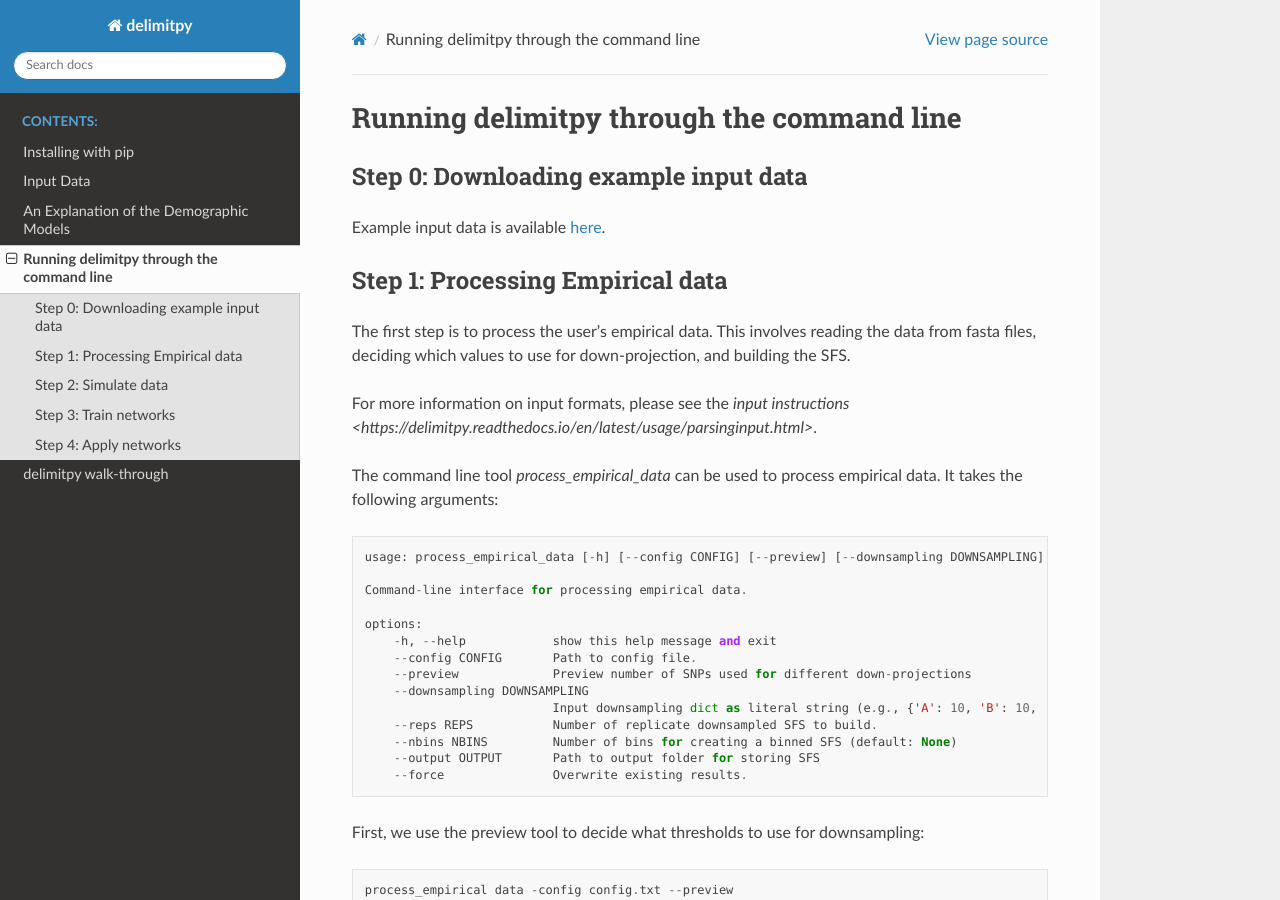
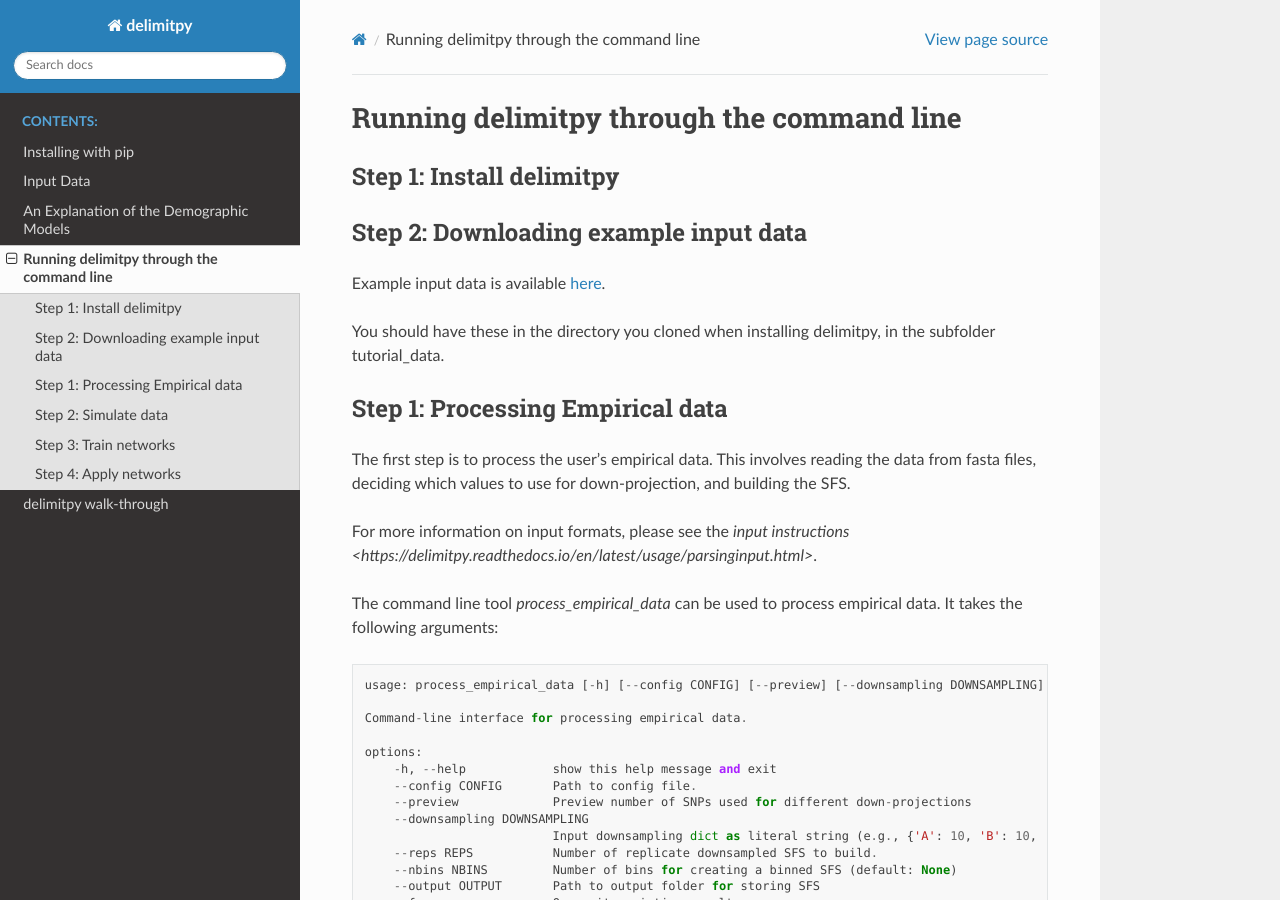
Before and after one commit to SmithLabBio/popai, a Sphinx documentation site: the page built from docs/usage/cli_tutorial.rst, in a window 1280 px wide and 900 px high. Built offline with Sphinx 7.4.7 and the Read the Docs theme 2.0.0, drawn with Linux system fonts in a browser that asks for light colours.

Commit message:
Update cli_tutorial.rst

```diff
--- a/docs/usage/cli_tutorial.rst
+++ b/docs/usage/cli_tutorial.rst
@@ -3,10 +3,21 @@
 ##############################
 
 ==========================================
-Step 0: Downloading example input data
+Step 1: Install delimitpy
 ==========================================
 
-Example input data is available `here <https://www.github.com/SmithLabBio/delimitpy/tutorial_data>`_.
+.. code-block:: python
+    git clone https://github.com/SmithLabBio/delimitpy.git
+    cd delimitpy/delimitpy
+    pip install .
+
+==========================================
+Step 2: Downloading example input data
+==========================================
+
+Example input data is available `here <https://github.com/SmithLabBio/delimitpy/tree/main/tutorial_data>`_.
+
+You should have these in the directory you cloned when installing delimitpy, in the subfolder tutorial_data.
 
 ==========================================
 Step 1: Processing Empirical data
```
